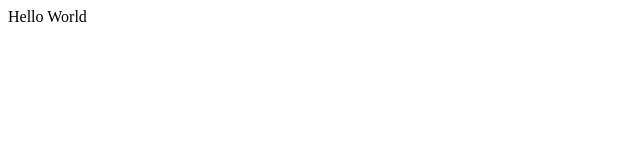
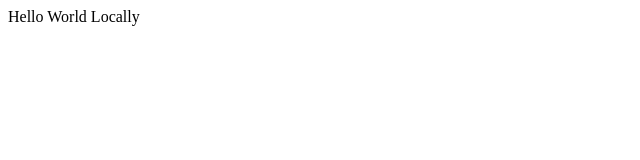
Before and after one commit to alikhan0616/localrepo, a plain HTML site: page index.html in a window 1280 px wide. Shown: the full height of the page, 0-640 px from the left. Drawn offline with Linux system fonts and the light colour scheme.

Commit message:
Made the fix

```diff
--- a/index.html
+++ b/index.html
@@ -1 +1 @@
-<p>Hello World</p>
+<p>Hello World Locally</p>
```
